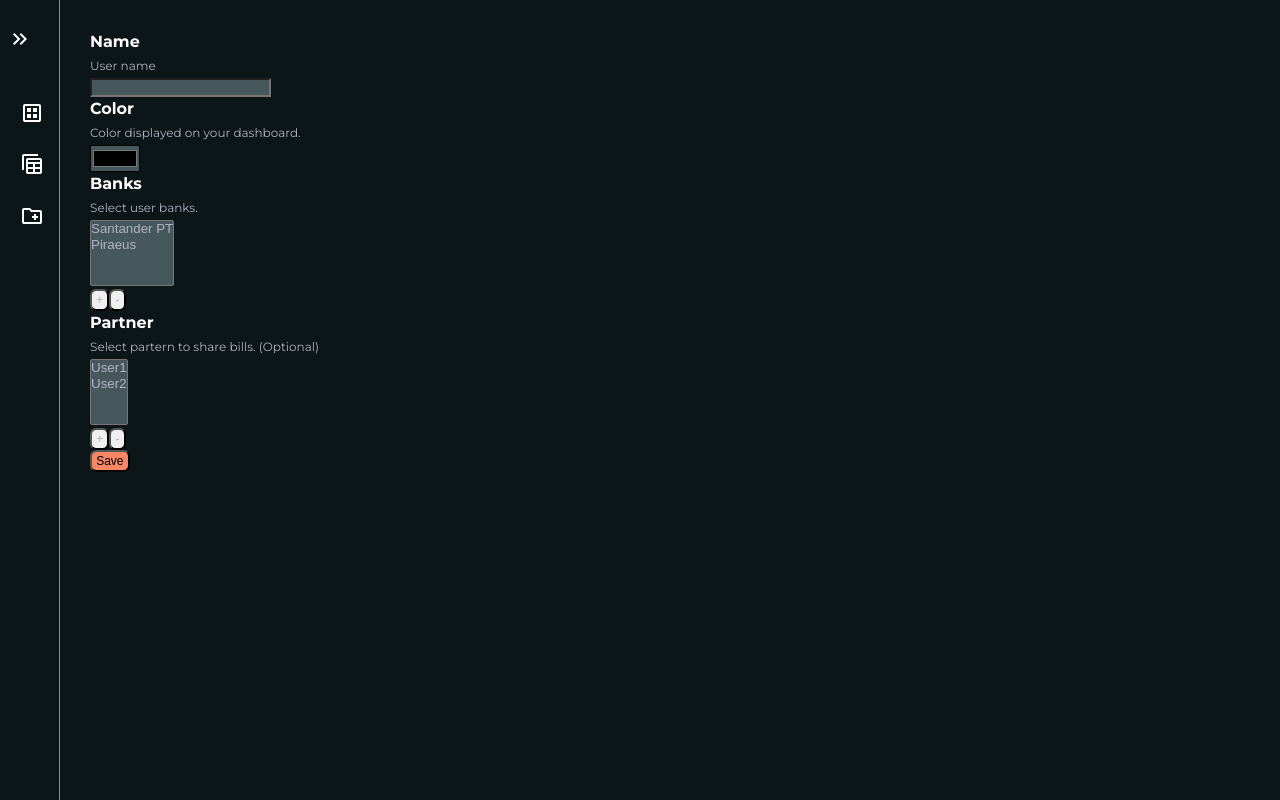
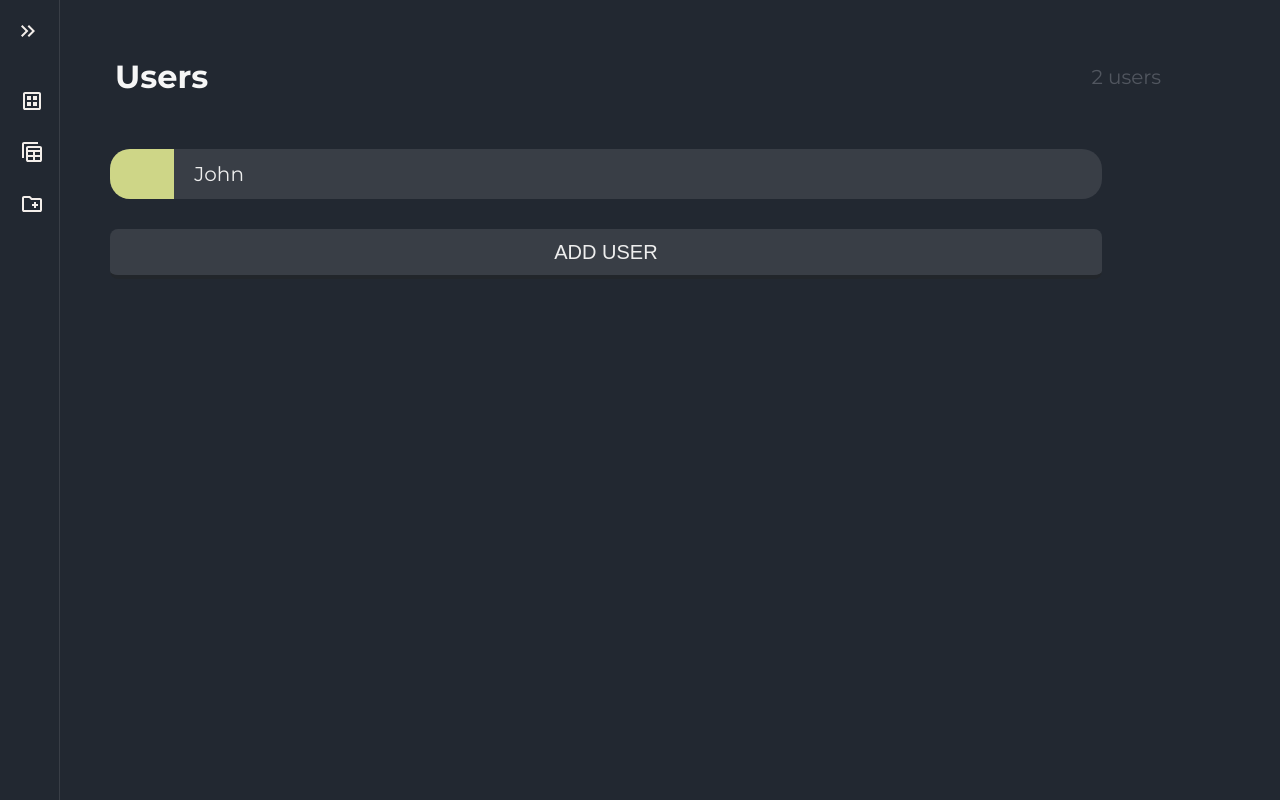
Before and after one commit to Nozeren/DuoBudget, a Flask app: page /settings/user in a window 1280 px wide. Run offline with Flask 3, Linux system fonts and the light colour scheme.

Commit message:
:zap: Add Button to user settings

```diff
--- a/src/static/css/base.css
+++ b/src/static/css/base.css
@@ -1,12 +1,14 @@
 @import url('https://fonts.googleapis.com/css2?family=Montserrat:ital,wght@0,100..900;1,100..900&display=swap');
 :root{
-    --base-clr: #0C1618;
-    --line-clr: #66A182;
-    --hover-clr: #B86F52;
-    --text-clr: #fff;
-    --selected-clr: #F78764;
-    --secondary-text-clr: #b0b3c1;
-    --input-background-clr: #47585c;
+    --base-clr: #222831;
+    --cards-clr: #393E46;
+    --icons-clr: #F3EEEA;
+    --description-clr: #51565f;
+    --text-clr: #EEEEEE;
+    --title-clr: #F6F6F6;
+    --selected-clr: #00ADB5;
+    --button-clr: #393E46;
+    --button-border-clr: #22262b;
 }
 *{
     margin: 0;
@@ -34,7 +36,6 @@ main h2{
   color: var(--text-clr)
 }
 main p {
-    color: var(--secondary-text-clr);
     margin-top: 5px;
     margin-bottom: 5px;
 }
@@ -50,7 +51,7 @@ main p {
     width: 250px;
     padding: 5px 1em;
     background-color: var(--base-clr);
-    border-right: 1px solid var(--line-clr);
+    border-right: 1px solid var(--cards-clr);
     position: sticky;
     top: 0;
     align-self: start;
@@ -86,7 +87,7 @@ main p {
     border-radius: .5em;
     padding: .85em;
     text-decoration: none;
-    color: var(--text-clr);
+    color: var(--icons-clr);
     display:flex;
     align-items: center;
     gap: 1em;
@@ -101,13 +102,13 @@ main p {
 }
 #sidebar svg{
     flex-shrink: 0;
-    fill: var(--text-clr);
+    fill: var(--icons-clr);
 }
 #sidebar a spar, #sidebar .dropdown-btn span {
     flex-grow:1;
 }
 #sidebar a:hover, #sidebar .dropdown-btn:hover{
-    background-color: var(--hover-clr);
+    background-color: var(--selected-clr);
 }
 #sidebar .sub-menu{
     display: grid;
@@ -144,5 +145,5 @@ main p {
     }
 }
 #toggle-btn:hover{
-    background-color: var(--hover-clr);
+    background-color: var(--selected-clr);
 }
--- a/src/static/css/settings/user.css
+++ b/src/static/css/settings/user.css
@@ -1,35 +1,105 @@
-button{
-    font-size: 1.3rem;
-    border-radius: .3em;
-    padding: .1em .2em .1em .2em;
+.settings-user-section{
+    margin-top: 5px;
+    width: 95%;
+}
+.header-section{
+    border-radius: 20px;
     display: flex;
-    cursor: pointer;
+    justify-content: space-between;
+    align-items: center;
+    width: 100%;
+    padding: 25px;
+    position: relative;
+    h1{
+        color: var(--title-clr);
+        font-weight: bold;
+    }
+    p{
+        color: var(--description-clr);
+        margin-right: 56px;
+        font-size: 20px;
+    }
+
 }
-input, label {
-    display: block;
+.user-section{
+    list-style-type: none;
 }
-label{
-    font-weight: bold;
+.user-container{
+    display: grid;
+    grid-template-columns: repeat(12, 1fr);
+    grid-auto-rows: 50px;
+    width: 90%;
+    gap: 20px;
+    margin-left: 20px;
+    margin-top: 30px;
+    border-radius: 20px;
+    background-color: var(--cards-clr);
+    overflow: hidden;
+
+}
+.user-container .user-name{
+    display: flex;
+    align-items: center;
     color: var(--text-clr);
+    font-size: 20px;
 }
-span{
-    font-size: 12px;
+.user-container .user-color{
+    height: auto;
+    width: 100%;
+    background:rgb(206, 214, 135);
+}
+
+.add-container{
     display: flex;
-    color: var(--secondary-text-clr);
-}
-#save {
-    background-color: var(--selected-clr);
-    span {
-        color: black;
+    justify-content: center;
+    align-items: center;
+    width: 90%;
+    height: 50px;
+    margin-left: 20px;
+    margin-top: 30px;
+    overflow: hidden;
+    button{
+        background-color: var(--button-clr);
+        border: none;
+        border-radius: 8px;
+        width: 100%;
+        height: 100%;
+        color: var(--text-clr);
+        font-size: 20px;
+        cursor: pointer;
+        text-transform: uppercase;
+        border-bottom: 4px solid var(--button-border-clr);
+
+        &:hover {
+            border-bottom: 2px solid var(--button-border-clr);
+        }
     }
 }
-#save:hover{
-    background-color: var(--hover-clr);
+
+.add-user-form{
+    background-color: var(--cards-clr);
+    border-radius: 8px;
+    width: 90%;
+    margin-left: 20px;
+    margin-top: 30px;
+    overflow: hidden;
+    justify-content: center;
+    align-items: center;
+    text-align: center;
+    h3{
+        margin: 1em 0;
+        vertical-align: top;
+    }
+    input[type='text']{
+        position: relative;
+        border: 1px solid #e0e0e0;
+        background: var(--icons-clr);
+        outline: none;
+        padding: 1em;
+        border-radius: 3px;
+        font-weight: 300;
+        font-size: 0.8em;
+        margin-top: 5px;
+        margin-right: 10px;
+    }
 }
-.select-buttons {
-    display: flex;
-}
-input, select{
-    background-color: var(--input-background-clr);
-    color: var(--secondary-text-clr) ;
-}
--- /dev/null
+++ b/src/static/script/settings/user.js
@@ -0,0 +1,4 @@
+function expandAddUser(){
+    document.getElementById('add-user-btn').style.display= 'none';
+    document.getElementById('add-user-form').style.display= 'inline-block';
+}
--- a/src/templates/settings/user.html
+++ b/src/templates/settings/user.html
@@ -3,60 +3,31 @@
 {% block head %}
 <title>Budget - Add {{tag}}</title>
 <link rel="stylesheet" href="{{ url_for('static', filename='css/settings/user.css') }}">
+<script type="text/javascript" src="{{ url_for('static', filename='script/settings/user.js') }}" defer></script>
 {% endblock %}
 
 {% block body %}
-<div>
-    <div>
-        <label for="user-name">Name</label>
-        <span>User name</span>
-        <input type="text" name="user-name">
+<div class="settings-user-section">
+    <div class="header-section">
+        <h1>Users</h1>
+        <p>2 users</p>
     </div>
     <div>
-        <label for="color">Color</label>
-        <span>Color displayed on your dashboard.</span>
-        <input type="color" name="color">
-    </div>
-    <div>
-        <label for="banks">Banks</label>
-        <span>Select user banks.</span>
-        <select name="banks" id="banks" multiple>
-            <option value>Santander PT</option>
-            <option value>Piraeus</option>
-        </select>
-        <div class="select-buttons">
-            <button>
-                <span>+</span>
-            </button>
-            <button>
-                <span>-</span>
-            </button>
-        </div>
+        <ul class="users-section">
+            <li class="user-container">
+                <div class="user-color"></div>
+                <div class="user-name"><p>John</p></div>
+            </li>
+            <li id="add-user-btn" class="add-container">
+                <button type="button" onclick="expandAddUser()">add user</button>
+            </li>
+            <li id="add-user-form" class="add-user-form" style="display: none;">
+                <h3>Add User</h3>
+                <input type="text" class="userNameInput" placeholder="User Name" autofocus required>
+                <input type="color">
+            </li>
+        </ul>
 
-    </div>
-    <div>
-        <label for="partner">Partner</label>
-        <span>Select partern to share bills. (Optional)</span>
-        <select name="partner" id="partner" multiple>
-            <option value>User1</option>
-            <option value>User2</option>
-        </select>
-        <div class="select-buttons">
-            <button>
-                <span>+</span>
-            </button>
-            <button>
-                <span>-</span>
-            </button>
-        </div>
-
-    </div>
-    <div>
-        <button id='save' href="#">
-            <span>
-                Save
-            </span>
-        </button>
     </div>
 </div>
 {% endblock %}
```
